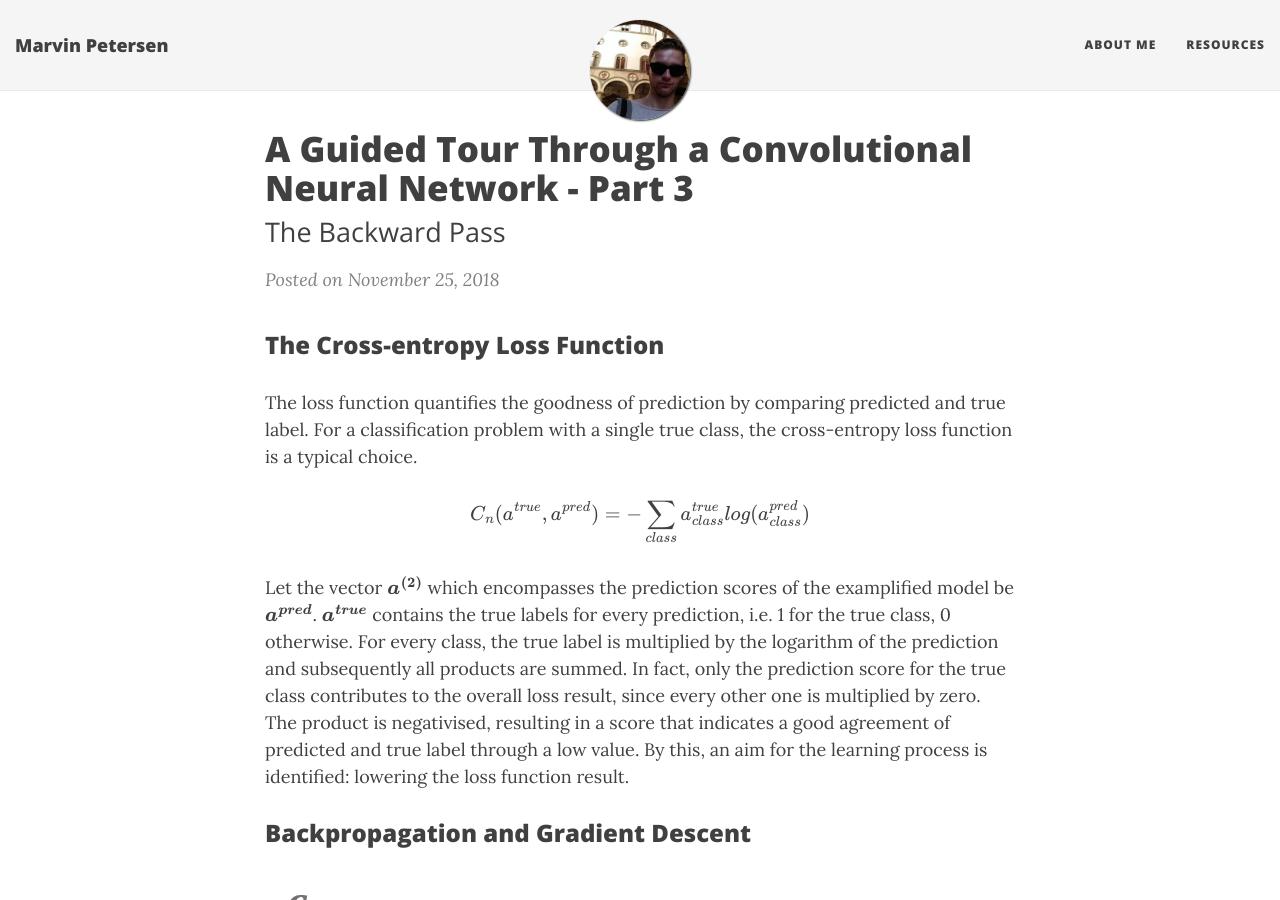
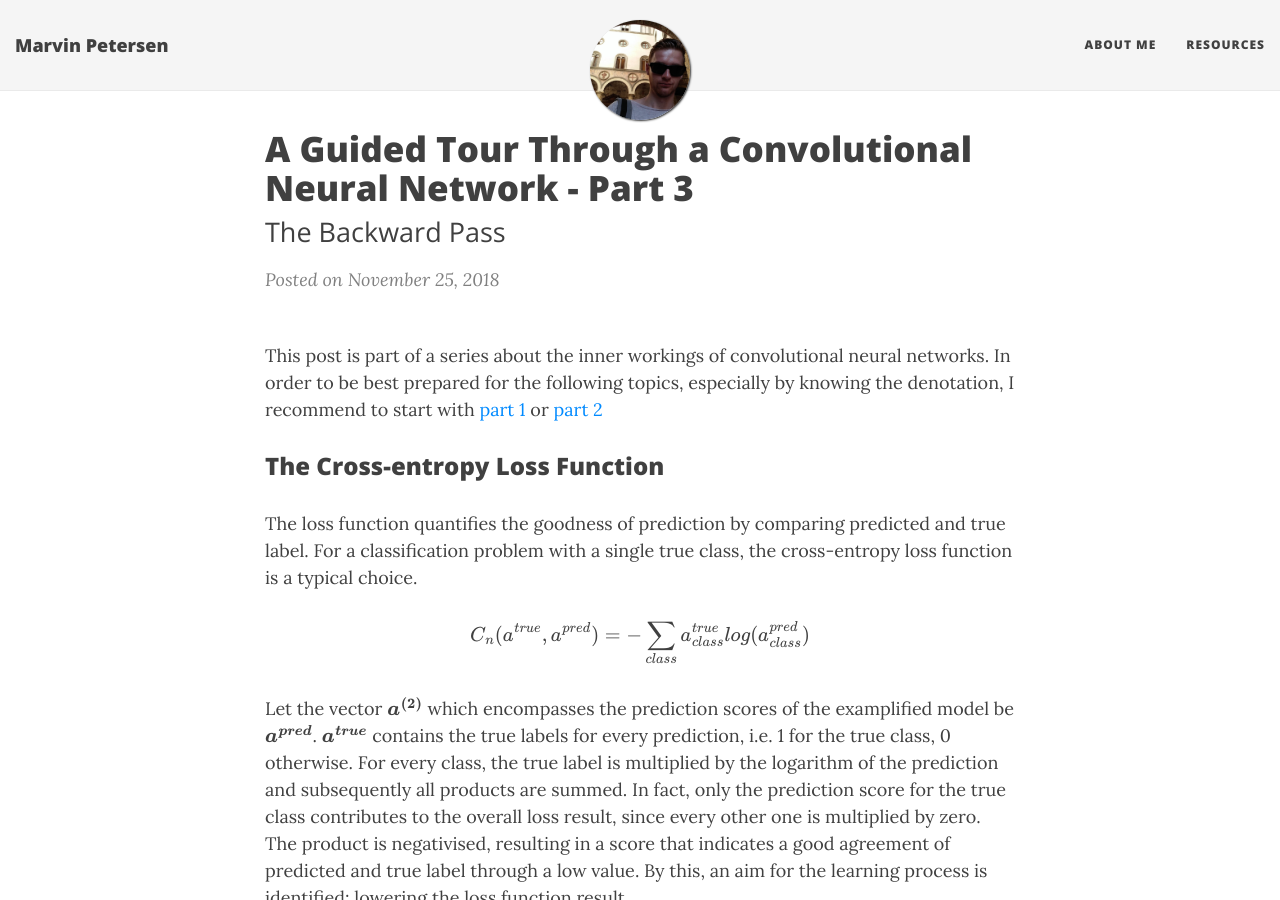
Before and after one commit to m-petersen/vinpetersen.github.io, a Jekyll site: the page built from _posts/2018-11-25-a-guided-tour-through-a-convolutional-neural-network-part-3.md, in a window 1280 px wide and 900 px high. Built offline with Jekyll 4.4.1, drawn with Linux system fonts in a browser that asks for light colours; nearby versions of some CDN libraries; formulas are drawn with MathJax 3.

Commit message:
Update 2018-11-25-a-guided-tour-through-a-convolutional-neural-network-part-3.md

```diff
--- a/_posts/2018-11-25-a-guided-tour-through-a-convolutional-neural-network-part-3.md
+++ b/_posts/2018-11-25-a-guided-tour-through-a-convolutional-neural-network-part-3.md
@@ -6,6 +6,8 @@
 math: true
 subtitle: The Backward Pass
 ---
+This post is part of a series about the inner workings of convolutional neural networks. In order to be best prepared for the following topics, especially by knowing the denotation, I recommend to start with [part 1](https://vinpetersen.github.io/2018-11-23-a-guided-tour-through-a-convolutional-neural-network-part-1/) or [part 2](https://vinpetersen.github.io/2018-11-25-a-guided-tour-through-a-convolutional-neural-network-part-2/)
+
 ### The Cross-entropy Loss Function
 
 The loss function quantifies the goodness of prediction by comparing predicted and true label. For a classification problem with a single true class, the cross-entropy loss function is a typical choice.
```
